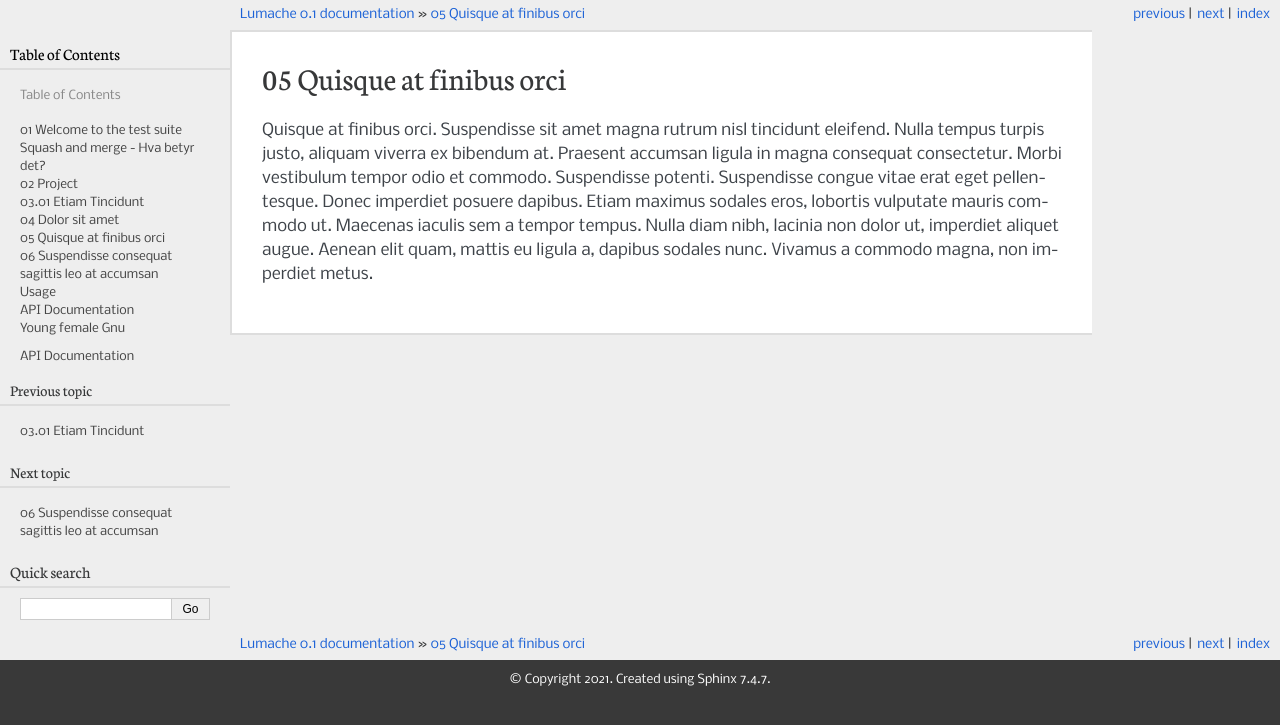
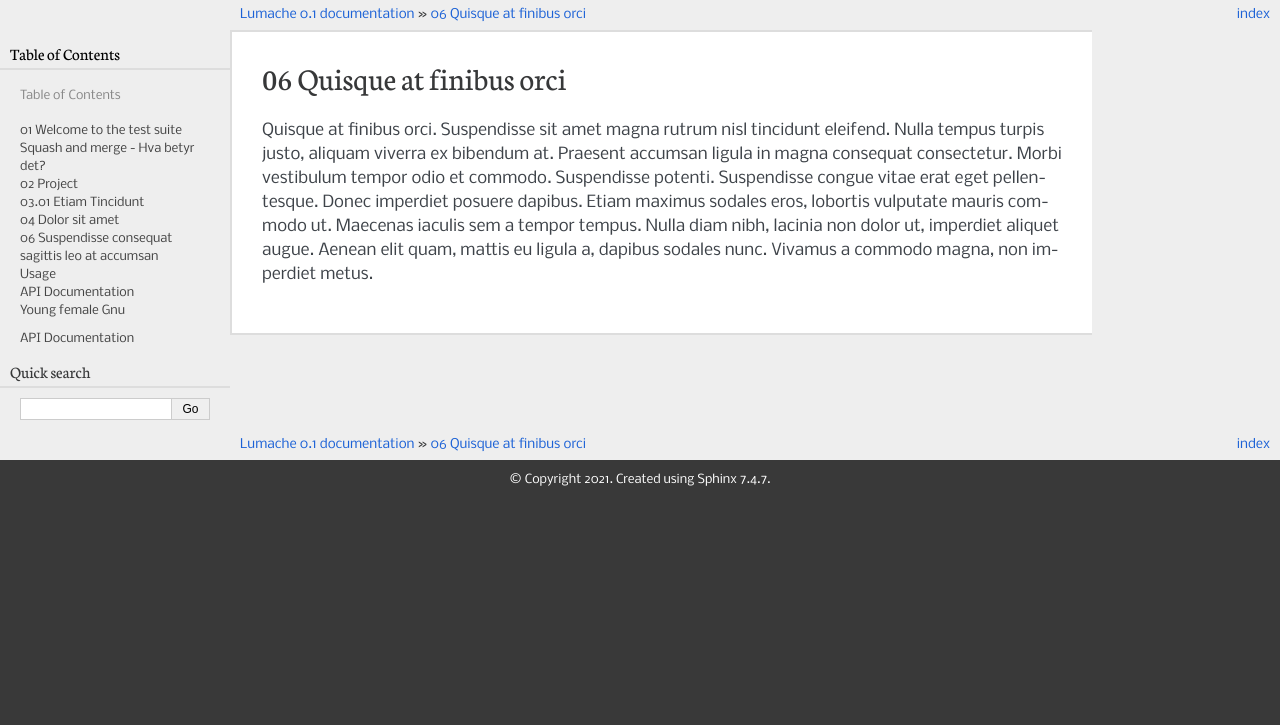
Before and after one commit to rasundsbak/rtd-tutorial, a Sphinx documentation site: the page built from docs/source/06_quisque.rst, in a window 1280 px wide. Shown: the top 725 px of the page. Built offline with Sphinx 7.4.7, drawn with Linux system fonts in a browser that asks for light colours; pages that are not in the unit, such as notebooks, are missing from menus.

Commit message:
Update and rename 05_quisque.rst to 06_quisque.rst

```diff
--- a/docs/source/05_quisque.rst
+++ b/docs/source/06_quisque.rst
@@ -1,4 +1,7 @@
-.. _05 Quisque at finibus orci:
-05 Quisque at finibus orci
+.. _06 Quisque at finibus orci:
+06 Quisque at finibus orci
 ==========================
 Quisque at finibus orci. Suspendisse sit amet magna rutrum nisl tincidunt eleifend. Nulla tempus turpis justo, aliquam viverra ex bibendum at. Praesent accumsan ligula in magna consequat consectetur. Morbi vestibulum tempor odio et commodo. Suspendisse potenti. Suspendisse congue vitae erat eget pellentesque. Donec imperdiet posuere dapibus. Etiam maximus sodales eros, lobortis vulputate mauris commodo ut. Maecenas iaculis sem a tempor tempus. Nulla diam nibh, lacinia non dolor ut, imperdiet aliquet augue. Aenean elit quam, mattis eu ligula a, dapibus sodales nunc. Vivamus a commodo magna, non imperdiet metus.
+
+.. toctree::
+   :maxdepth: 1
```
